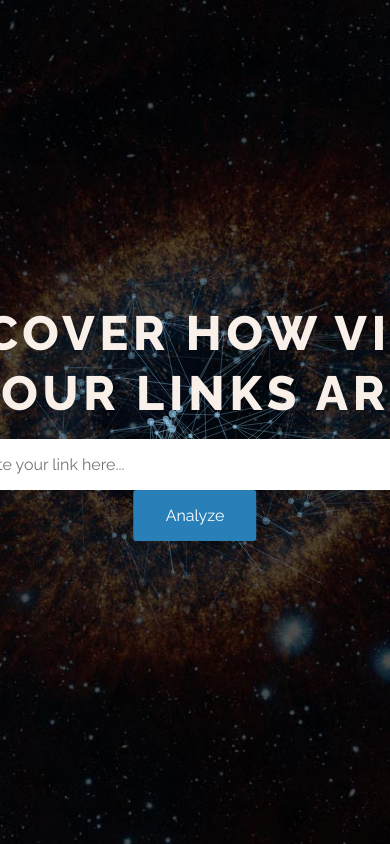
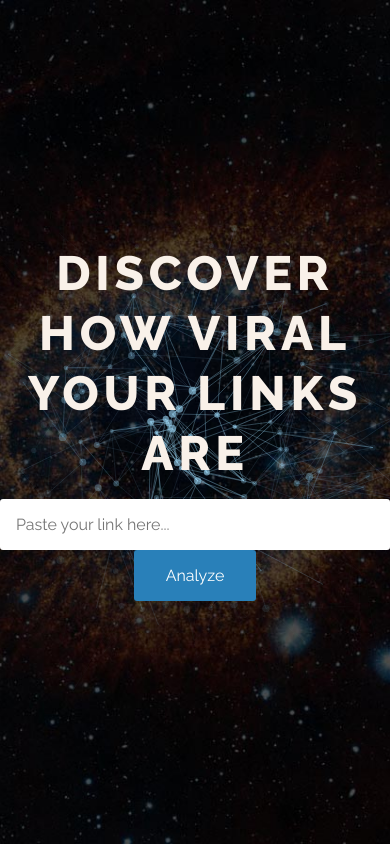
Before and after one commit to marekdlugos/share-analytics.io, a plain HTML site: page www/index.html in a window 390 px wide. Drawn offline with Linux system fonts and the light colour scheme.

Commit message:
Responsible form fixes

```diff
--- a/www/css/styles.css
+++ b/www/css/styles.css
@@ -111,7 +111,16 @@ form input[type=submit]:hover {
 
 @media only screen and (max-width : 768px) {
 	.stars .main-title {
+		white-space: normal;
 		font-size: 3em;
+	}
+
+	form input[type=url] {
+		width: 100%;
+	}
+
+	.content {
+		width: 100%;
 	}
 }
 
```
